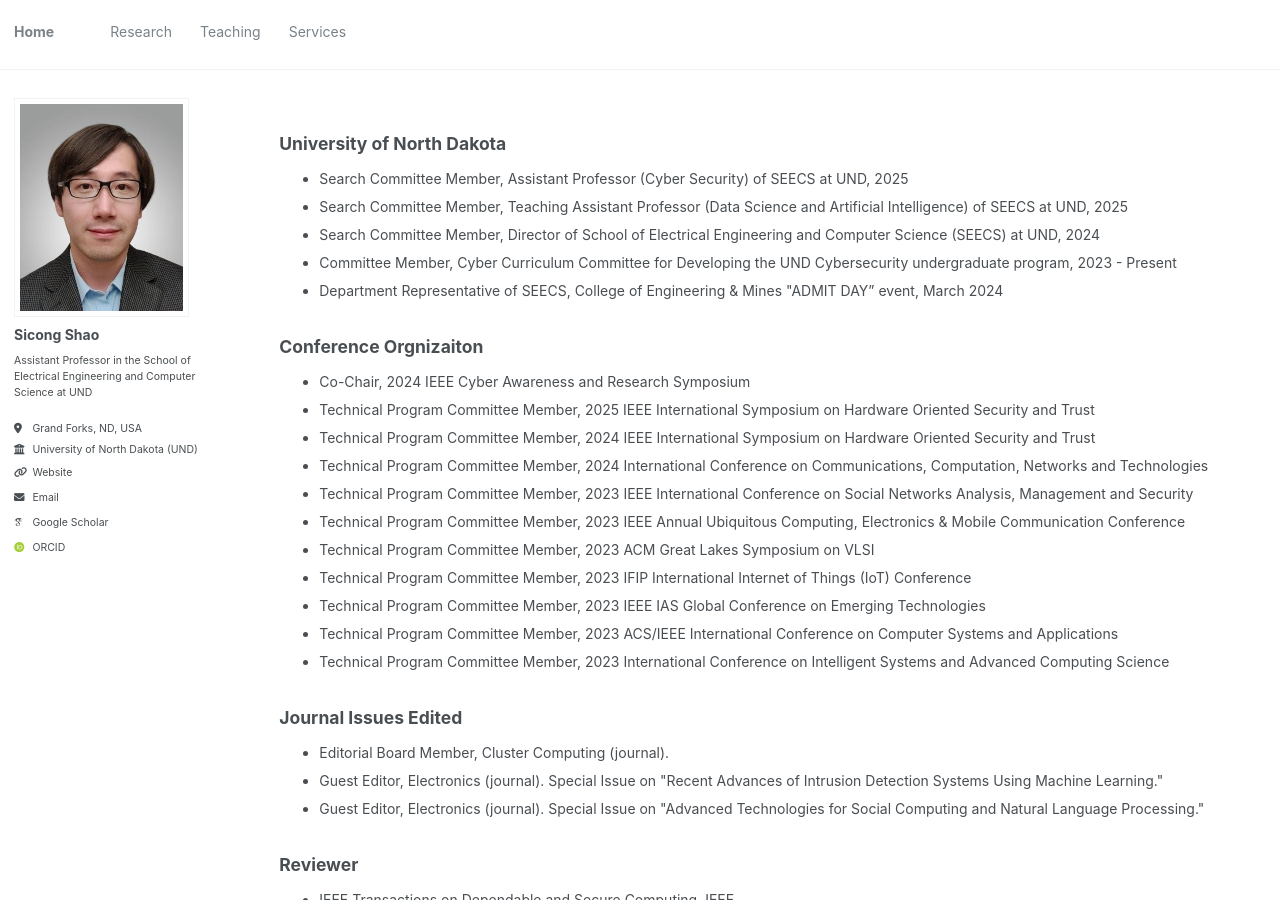
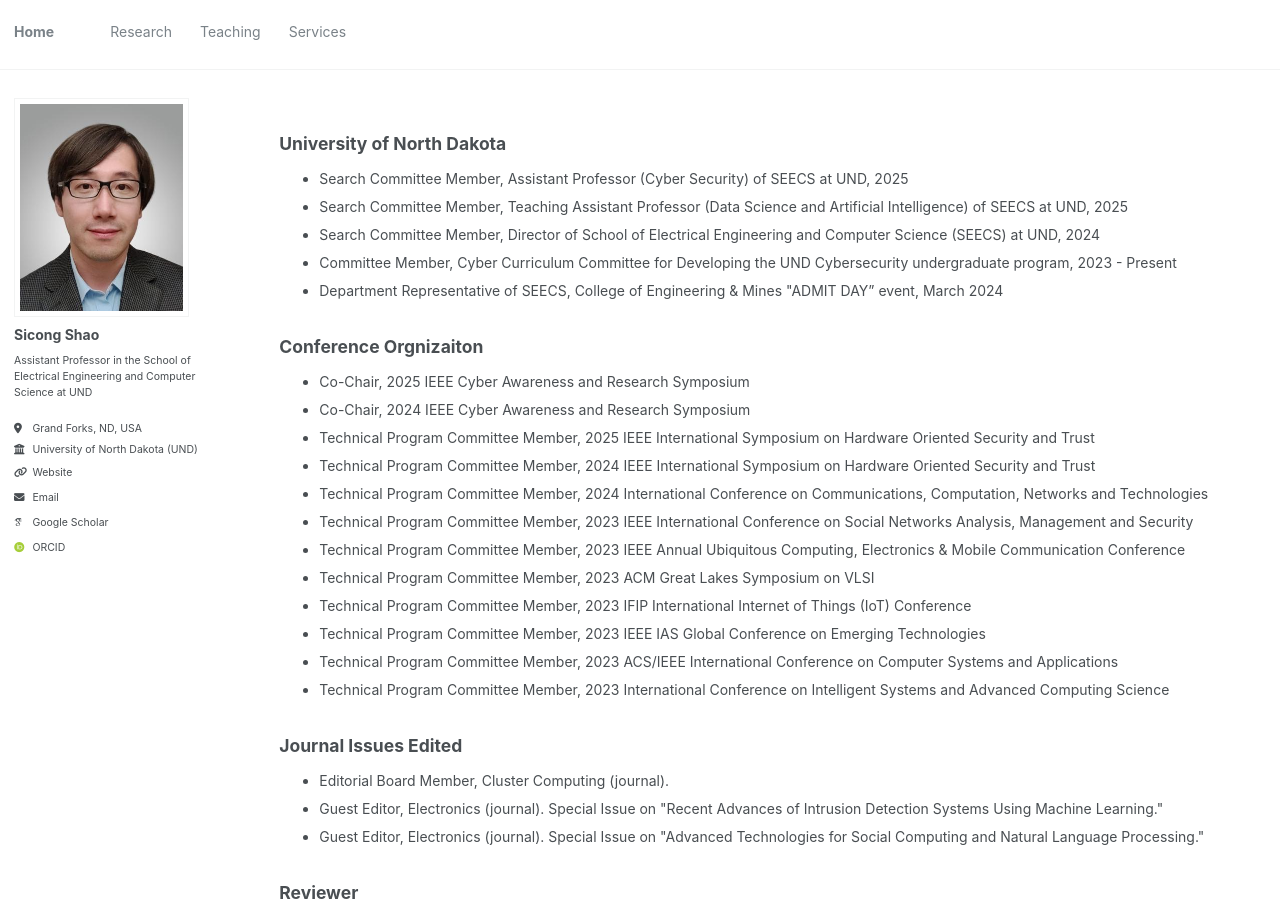
Before and after one commit to sicongshao/sicongshao.github.io, a Jekyll site: the page built from _pages/services.html, in a window 1280 px wide and 900 px high. Built offline with Jekyll 4.4.1, drawn with Linux system fonts in a browser that asks for light colours; some web fonts are replaced.

Commit message:
first commit

```diff
--- a/_pages/services.html
+++ b/_pages/services.html
@@ -39,6 +39,7 @@
 
 
 <ul>
+  <li>Co-Chair, 2025 IEEE Cyber Awareness and Research Symposium</li>
 <li>Co-Chair, 2024 IEEE Cyber Awareness and Research Symposium</li>
 <li>Technical Program Committee Member, 2025 IEEE International Symposium on Hardware Oriented Security and Trust</li>
 <li>Technical Program Committee Member, 2024 IEEE International Symposium on Hardware Oriented Security and Trust</li>
```
